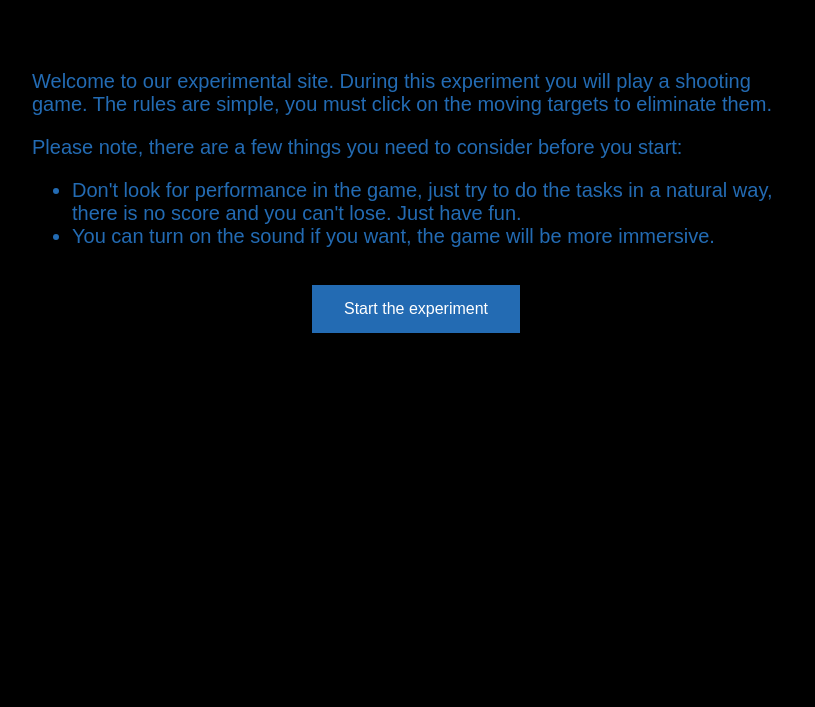
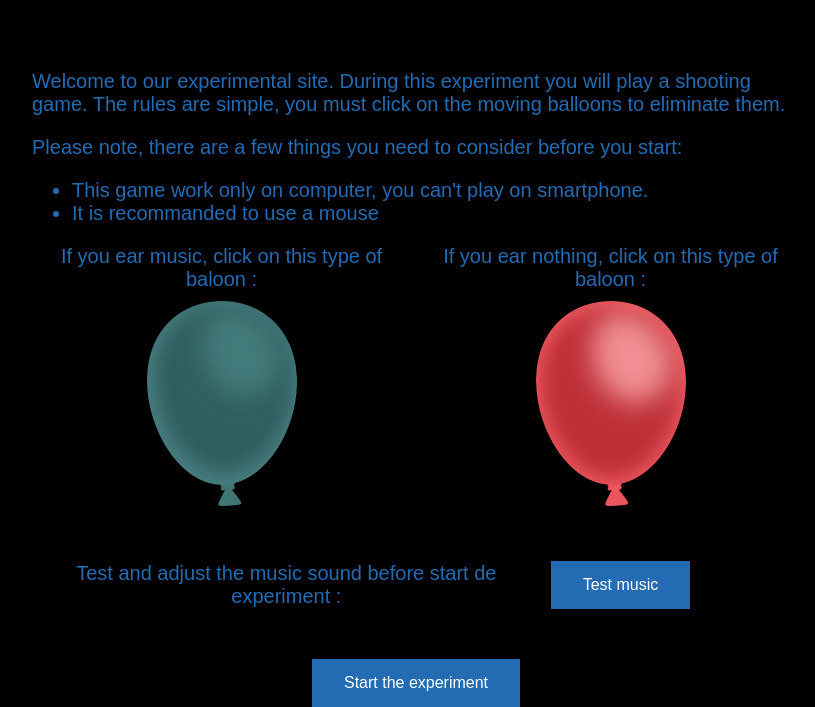
Before and after one commit to hdelalande/KF4_1, a plain HTML site: page shooter_game/index.html in a window 1280 px wide. Shown: the part 279-986 px from the top of the page, without its empty margins (232-1047 px from the left). Before the commit the page ends 816 px from the top, so only its background shows below. Drawn offline with Linux system fonts and the light colour scheme.

Commit message:
Balloons version: After Kjetil Meeting

```diff
--- a/shooter_game/index.html
+++ b/shooter_game/index.html
@@ -16,18 +16,34 @@
 			</center>
 			<div id="infos">
 				<p>
-					Welcome to our experimental site. During this experiment you will play a shooting game. The rules are simple, you must click on the moving targets to eliminate them.
+					Welcome to our experimental site. During this experiment you will play a shooting game. The rules are simple, you must click on the moving balloons to eliminate them.
 				</p>
-				<p>
 					Please note, there are a few things you need to consider before you start:
 				</p>
 				<ul>
-					<li>Don't look for performance in the game, just try to do the tasks in a natural way, there is no score and you can't lose. Just have fun.</li>
-					<li>You can turn on the sound if you want, the game will be more immersive.</li>
+					<li>This game work only on computer, you can't play on smartphone.</li>
+					<li>It is recommanded to use a mouse</li>
 				</ul>
+				<div class="wrapper">
+					<div class="one">If you ear music, click on this type of baloon :</div>
+					<div class="two">If you ear nothing, click on this type of baloon :</div>
+					<div class="three"><img src="free-colorful-balloons/2.png" width = "150" height = "205"></div>
+					<div class="four"><img src="free-colorful-balloons/3.png" width = "150" height = "205"></div>
+				</div>
+				<div class="margin1"></div>
+				<div class="wrapper1">
+					<div class="one1">Test and adjust the music sound before start de experiment : </div>
+					<div class="two1">
+						<div id="container2">
+							<audio id="sound1" src="audio/Target_practice_1_80-80-0-120-0-120.mp3" preload="auto"></audio>
+							<button onclick="document.getElementById('sound1').play();">Test music</button>
+						</div>
+					</div>
+				</div>
 			</div>
-			<div id="container" onclick="location.href='game.html'">
-				<button>Start the experiment</button>
+			<div class="margin1"></div>
+			<div id="container1">
+				<button onclick="location.href='game.html'">Start the experiment</button>
 			</div>
 		</div>
 	</body>
--- a/shooter_game/style.css
+++ b/shooter_game/style.css
@@ -2,8 +2,12 @@ body {
     background: black;
     width: 100vw;
     height: 100vh;
-    overflow: hidden;
 }
+
+body.game{
+    overflow:hidden;
+}
+
 canvas{
     position: absolute;
     top: 0;
@@ -43,13 +47,67 @@ button:hover {
     margin-bottom: 10mm;
 }
 
-#container{
-    width = 100%;
+#container1{
+    width: 100%;
     text-align : center;
+}
+
+#container2{
+    width: 100%;
 }
 
 
 #collisionCanvas{
     opacity: 0;
+}
 
+.wrapper {
+    display: grid;
+    grid-template-columns: repeat(2, 1fr);
+    grid-gap: 10px;
+    grid-auto-rows: auto;
+  }
+  .one {
+    grid-column: 1 / 2;
+    grid-row: 1 / 2;
+    text-align : center;
+  }
+  .two {
+    grid-column: 2 / 2;
+    grid-row: 1 / 2;
+    text-align : center;
+  }
+  .three {
+    grid-column: 1 / 2;
+    grid-row: 2 / 2;
+    text-align : center;
+  }
+  .four {
+    grid-column: 2 / 2;
+    grid-row: 2 / 2;
+    text-align : center;
+  }
+
+
+  .wrapper1 {
+    display: grid;
+    grid-template-columns: repeat(3, 1fr);
+    grid-gap: 10px;
+    grid-auto-rows: auto;
+  }
+  .one1 {
+    grid-column-start: 1;
+    grid-column-end: 3;
+    grid-row: 1;
+    text-align : center;
+    margin: auto;
+
+  }
+  .two1 {
+    grid-column: 3 / 3;
+    grid-row: 1;
+  }
+
+.margin1{
+    margin: 50px;
 }
```
Also changed, not shown: shooter_game/game.html (+1 -1 lines), shooter_game/game.js (+31 -36 lines), shooter_game/free-colorful-balloons/1.png (added), shooter_game/free-colorful-balloons/2.png (added), shooter_game/free-colorful-balloons/3.png (added), shooter_game/free-colorful-balloons/4.png (added), shooter_game/free-colorful-balloons/License.txt (added), shooter_game/wallpaper.jpg, 2 other files.
